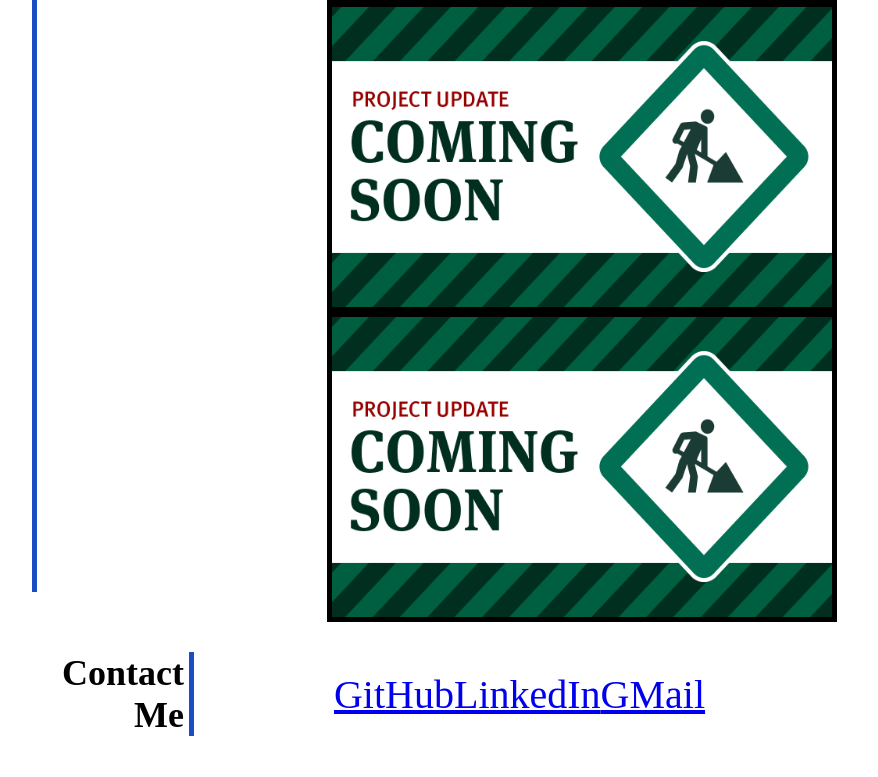
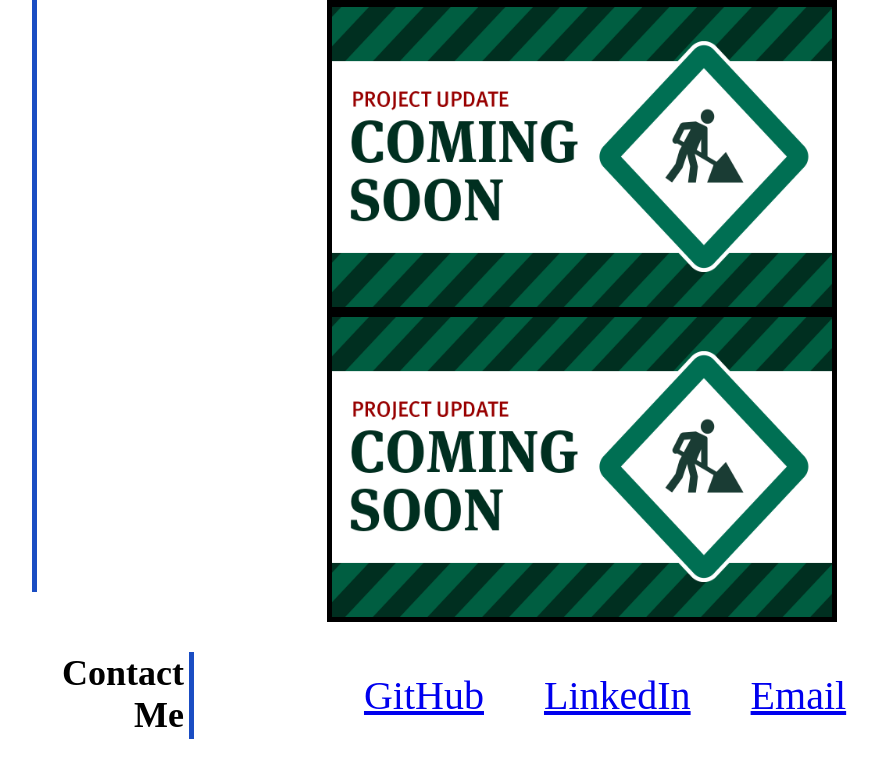
Before and after one commit to Ruben9933/Professional-Portfolio, a plain HTML site: page index.html in a window 1280 px wide. Shown: the part 1744-2521 px from the top of the page, without its empty margins (146-1024 px from the left). Drawn offline with Linux system fonts and the light colour scheme.

Commit message:
footer styled

```diff
--- a/CSS/style.css
+++ b/CSS/style.css
@@ -152,6 +152,7 @@
 .projects nav ul li img {
     display: flex;
     flex-direction: row;
+    flex-wrap: wrap;
     justify-content: space-between;
 }
 
@@ -161,9 +162,10 @@
 /*Contact Me*/
 
 footer {
+    justify-content: space-between;
+    flex-wrap: wrap;
     display: flex;
-    flex-direction: row;
-    justify-content: space-between;
+    font-size: larger;
 }
 
 footer section {
@@ -187,16 +189,24 @@
 }
 
 footer section nav ul {
+    justify-content: space-between;
     display: flex;
-    flex-direction: row;
-    justify-content: space-between;
-    margin: auto;
+    margin: 0;
+    padding: 20px 40px 20px 40px;
     font-size: 40px;
 }
 
 footer section nav ul li {
     justify-content: space-between;
-    display: flex;
+    display: inline-block;
+}
+
+footer section nav ul li a {
+    justify-content: space-between;
+    display: inline-block;
+    padding: 30px;
+    text-align: center;
+    font: bold;
 }
 
 /*Resume*/
--- a/index.html
+++ b/index.html
@@ -30,7 +30,7 @@
         </div>
     </section>
     <main>
-        <section class="bio">
+        <section class="bio" id="bio">
             <h1>About <br>Me</br></h1>
             <p>
                 Hello! My name is Ruvim (I go by Ruben), and this is where I keep all my projects. I am a 28
@@ -43,7 +43,7 @@
             </p>
         </section>
 
-        <section class="projects">
+        <section class="projects" id="projects">
             <h1>Projects</h1>
             <nav>
                 <ul>
@@ -62,13 +62,13 @@
         </section>
     </main>
     <footer>
-        <section class="contact">
+        <section class="contact" id="contact">
             <h1>Contact<br>Me</br></h1>
             <nav>
                 <ul>
                     <li><a href="https://github.com/Ruben9933">GitHub</a></li>
                     <li><a href="https://www.linkedin.com/in/ruvim-melnik-658711239/">LinkedIn</a></li>
-                    <li><a href="mailto:rmelnik993@gmail.com">GMail</a></li>
+                    <li><a href="mailto:rmelnik993@gmail.com">Email</a></li>
 
 
                 </ul>
@@ -76,7 +76,7 @@
         </section>
     </footer>
 
-    <section class="Resume">
+    <section class="Resume" id="Resume">
         <article><a href="#"></a></article>
     </section>
 
```
